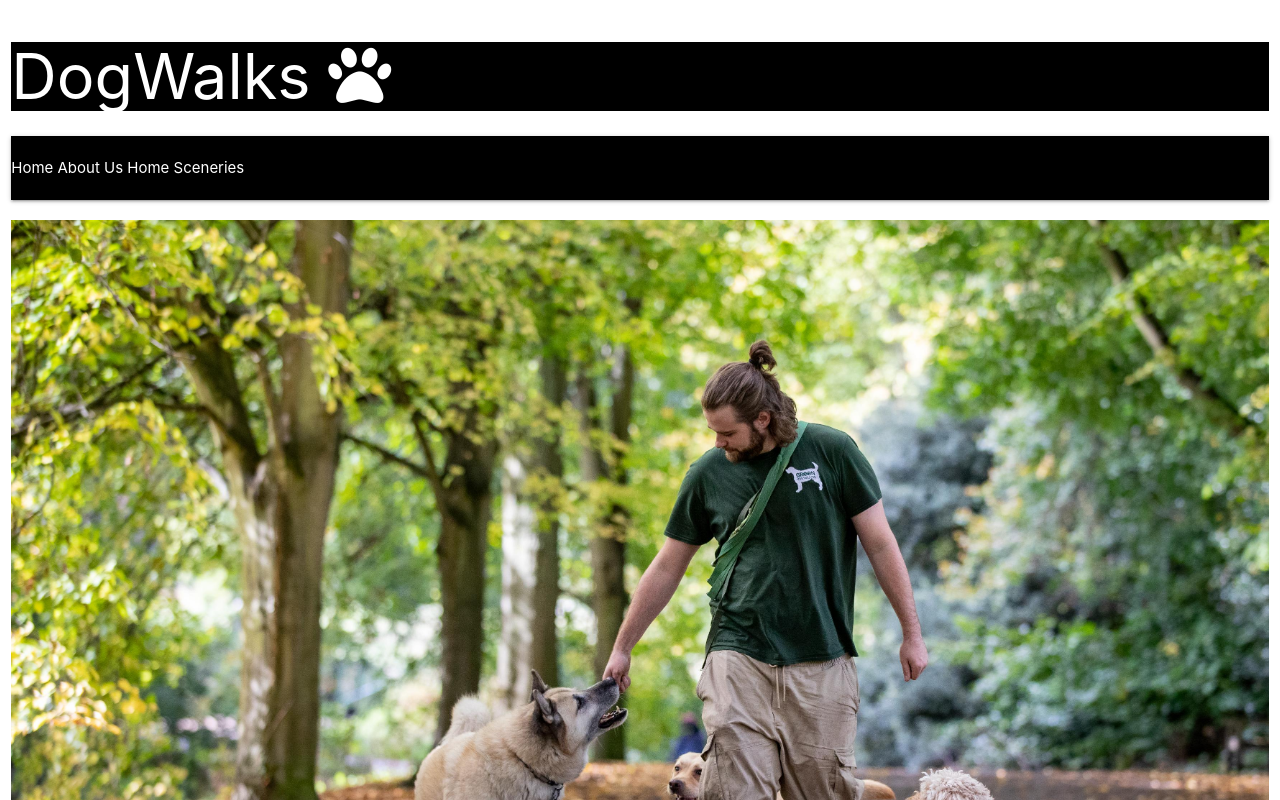
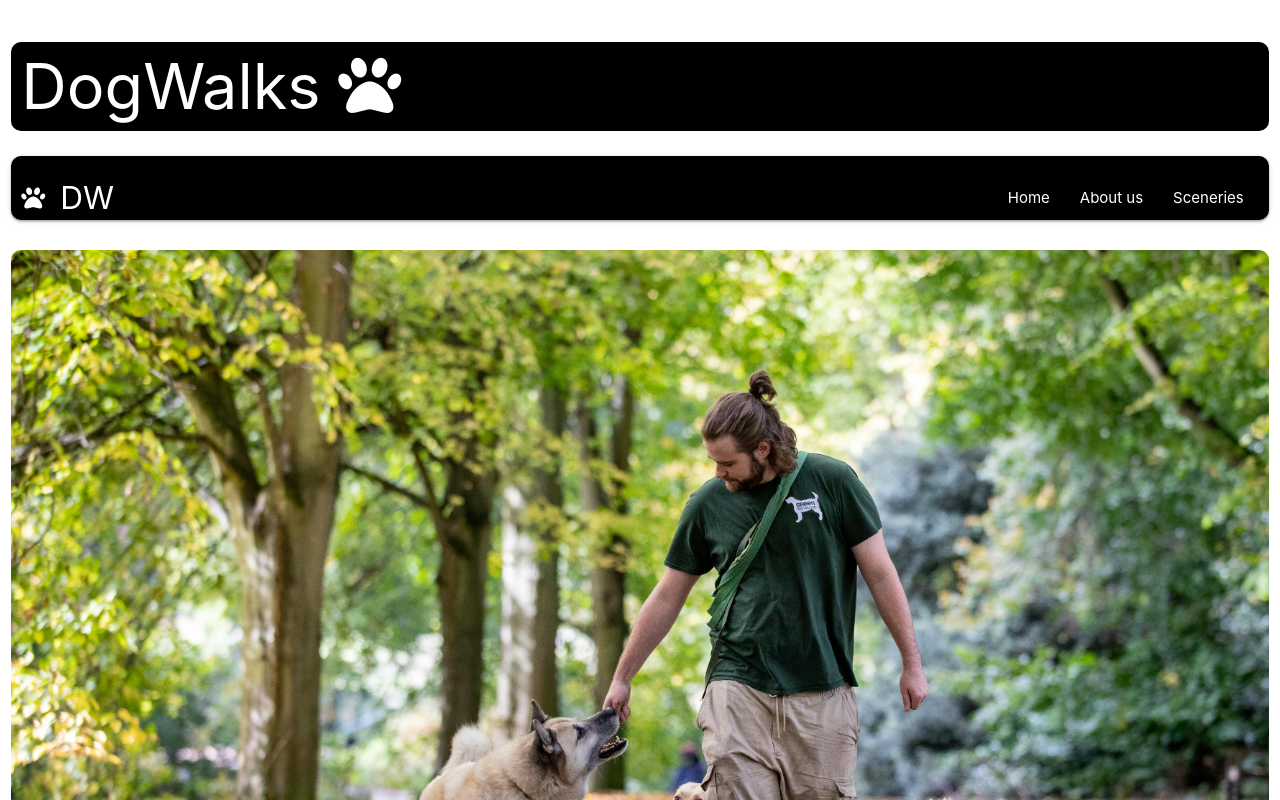
Before and after one commit to antoniog675/dog_walking, a plain HTML site: page index.html in a window 1280 px wide. Shown: the top 800 px of the page. Drawn offline with nearby package versions, Linux system fonts and the light colour scheme.

Commit message:
Messing about with html and css, learning how to use materialize

```diff
--- a/assets/css/styles.css
+++ b/assets/css/styles.css
@@ -1,12 +1,19 @@
 h1 {
     background-color: black;
     color: white;
+    border-radius: 10px;
+    padding: 10px;
+    margin-top: 0px;
 }
 
 .col nav {
     background-color: black;
+    border-radius: 10px;
+    padding: 10px;
+    margin-top: 0px;
 }
 
 img {
     object-fit: cover;
+    border-radius: 10px;
 }
--- a/index.html
+++ b/index.html
@@ -11,16 +11,20 @@
 <body>
     <header>
         <!-- Here goes the navigation -->
-        <div class="row">
-            <div class="col s12 m12">
+        <div class="row header">
+            <div class="col hide-on-med-and-down m12 l12">
                 <h1>DogWalks <i class="fa-solid fa-paw"></i></h1>
             </div>
-            <div class="col s12 m12">
+            <div class="col s12 m12 l12">
                 <nav>
-                    <a href="index.html">Home</a>
-                    <a href="#">About Us</a>
-                    <a href="#">Home</a>
-                    <a href="#">Sceneries</a>
+                    <div class="nav-wrapper">
+                        <a href="#" class="brand-logo left">DW <i class="fa-solid fa-paw"></i></a>
+                        <ul id="nav-mobile" class="right">
+                            <li><a href="index.html">Home</a></li>
+                            <li><a href="#">About us</a></li>
+                            <li><a href="#">Sceneries</a></li>
+                        </ul>
+                    </div>
                 </nav>
             </div>
         </div>
@@ -39,12 +43,14 @@
         <p>We also do pickups so do not worry if you live far away, there will be a pick-up fee included if you live beyond 2 miles from the local park.</p>
     </section>
 
-    <iframe class="s12 m12 l12" src="https://www.google.com/maps/embed?pb=!1m18!1m12!1m3!1d3061.8006687314733!2d-0.5275765741671465!3d51.321651505569776!2m3!1f0!2f0!3f0!3m2!1i1024!2i768!4f13.1!3m3!1m2!1s0x4875d85cebfdf6f1%3A0xa9951ae5a43527d4!2sPyrford%20Common%20Recreation%20Ground!5e0!3m2!1sen!2suk!4v1644955182312!5m2!1sen!2suk" width="600" height="450" style="border:0;" allowfullscreen="" loading="lazy"></iframe>
+    <div class="row">
+        <iframe class="col s12 m12 l12 responsive-img" src="https://www.google.com/maps/embed?pb=!1m18!1m12!1m3!1d3061.8006687314733!2d-0.5275765741671465!3d51.321651505569776!2m3!1f0!2f0!3f0!3m2!1i1024!2i768!4f13.1!3m3!1m2!1s0x4875d85cebfdf6f1%3A0xa9951ae5a43527d4!2sPyrford%20Common%20Recreation%20Ground!5e0!3m2!1sen!2suk!4v1644955182312!5m2!1sen!2suk" style="border:0;" allowfullscreen="" loading="lazy"></iframe>
+    </div>
 
     <footer class="contact">
         <h2>Contact</h2>
     </footer>
 
-    <script src="https://kit.fontawesome.com/dd267b0d96.js" crossorigin="anonymous"></script>
+    <script src="https://kit.fontawesome.com/d104fe311e.js" crossorigin="anonymous"></script>
 </body>
 </html>
```
